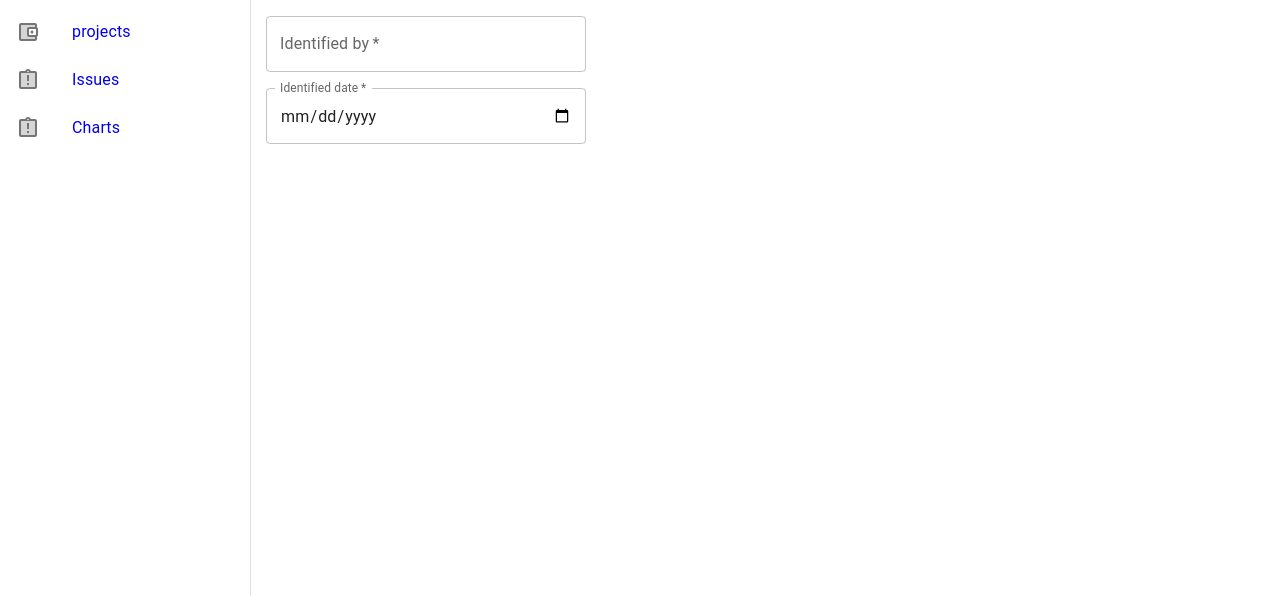
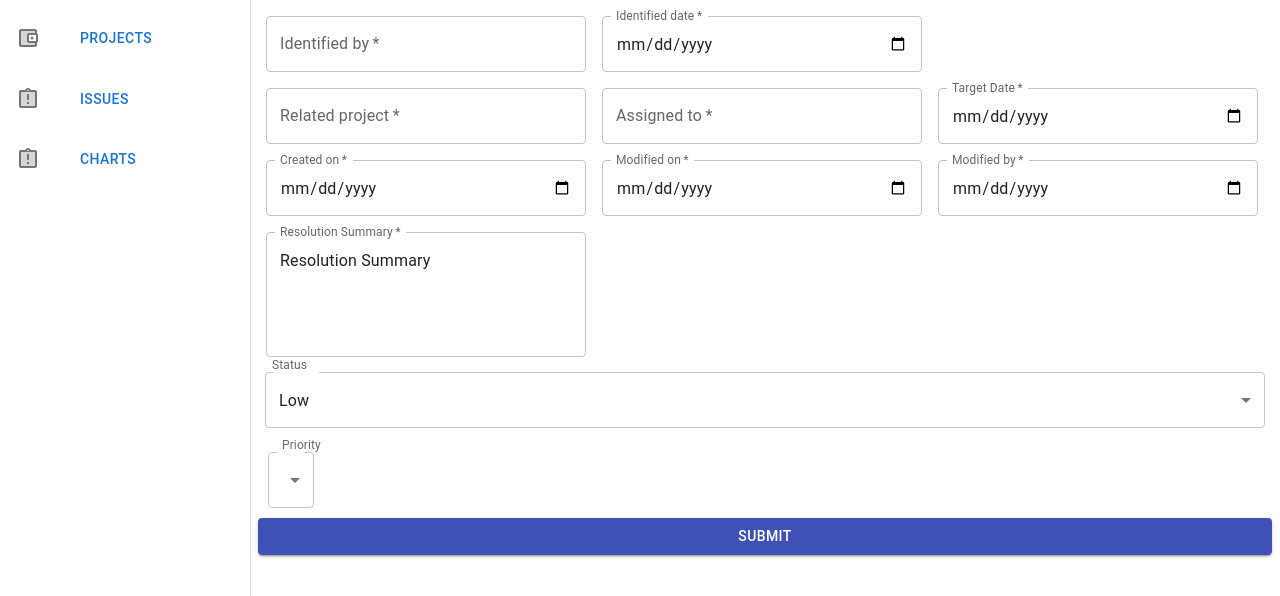
Before and after one commit to tomasojea/BugTrackerView, a React (Create React App) app: page /form in a window 1280 px wide. Shown: the top 596 px of the page. Built offline with nearby package versions, Linux system fonts and the light colour scheme.

Commit message:
Style form

```diff
--- a/src/components/Form.js
+++ b/src/components/Form.js
@@ -5,6 +5,7 @@ import Select from '@mui/material/Select';
 import InputLabel from '@mui/material/InputLabel';
 import MenuItem from '@mui/material/MenuItem';
 import {useState} from "react"
+import Button from "@material-ui/core/Button";
 
 
 function Form(){
@@ -16,30 +17,47 @@ function Form(){
         identified_date:"",
         related_project:"",
         assigned_to:"",
-        status:"",
-        priority:"",
+        status:"Low",
+        priority:"Low",
         target_resolution_date:"",
         created_on:"",
         created_by:""
     })
 
+    const handleSubmit = (e) =>{
+
+        e.preventDefault()
+        fetch('http://localhost:8081/issues',{
+            method:'POST',
+            headers:{"Content-Type":"application/hal+json"},
+            body: JSON.stringify(data)
+        }).then("New issue added")
+        console.log(data.related_project)
+
+
+
+
+    }
     const handleInputChange = (e) => {
         e.preventDefault();
 
         const { name, value } = e.target;
-    setData({
-      ...data,
-      [name]: value,
-    });
+        setData({...data,[name]: value,});
         console.log(data)
   };
     return(
         <Box  component="form"
-               sx={{'& .MuiTextField-root': { margin: 1, width: '40ch' },}}
+               sx={{
+                    '& .MuiTextField-root': { margin: 1, width: '40ch' },
+                    justifyContent: 'flex-end',
+                    display:'flex',
+                    flexDirection: 'column',
+                }}
                noValidate
-               autoComplete="off">
+               autoComplete="off"
+               onSubmit={handleSubmit}>
 
-            <FormControl>
+            <FormControl sx={{display:'flex',flexDirection: 'row',flexWrap: 'wrap',}}>
 
                 <TextField
                   name="identified_by_person_id"
@@ -63,16 +81,20 @@ function Form(){
                   InputLabelProps={{ shrink: true }}
                 />
                 </FormControl>
-                {/*
+                 <FormControl sx={{display:'flex',flexDirection: 'row',flexWrap: 'wrap',}}>
                 <TextField
+                  value={data.related_project}
+                  onChange={handleInputChange}
                   name="related_project"
                   required
                   id="outlined-required"
                   label="Related project"
-                  type="text"
+                  type="number"
                   defaultValue="Related project"
                 />
                 <TextField
+                  value={data.assigned_to}
+                  onChange={handleInputChange}
                   name="assigned_to"
                   required
                   id="outlined-required"
@@ -81,6 +103,8 @@ function Form(){
                   defaultValue="Assigned to"
                 />
                 <TextField
+                  value={data.target_resolution_date}
+                  onChange={handleInputChange}
                   name="target_resolution_date"
                   required
                   id="outlined-required"
@@ -90,6 +114,8 @@ function Form(){
                   InputLabelProps={{ shrink: true }}
                 />
                 <TextField
+                  value={data.created_on}
+                  onChange={handleInputChange}
                   name="created_on"
                   required
                   id="outlined-required"
@@ -99,6 +125,8 @@ function Form(){
                   InputLabelProps={{ shrink: true }}
                 />
                 <TextField
+                  value={data.modified_on}
+                  onChange={handleInputChange}
                   name ="modified_on"
                   required
                   id="outlined-required"
@@ -108,6 +136,8 @@ function Form(){
                   InputLabelProps={{ shrink: true }}
                 />
                 <TextField
+                  value={data.modified_by}
+                  onChange={handleInputChange}
                   name="modified_by"
                   required
                   id="outlined-required"
@@ -117,6 +147,8 @@ function Form(){
                   InputLabelProps={{ shrink: true }}
                 />
                 <TextField
+                  value={data.resolution_summary}
+                  onChange={handleInputChange}
                   name="resolution_summary"
                   required
                   id="outlined-multiline-static"
@@ -127,22 +159,27 @@ function Form(){
                 />
 
             </FormControl>
-            <FormControl style={{minWidth: 120}}>
+            <FormControl style={{minWidth: 120,}}>
                 <InputLabel>Status</InputLabel>
                 <Select
                   name="status"
+                  value={data.status}
+                  onChange={handleInputChange}
                   label="Status"
                   style={{margin:7,}}
                 >
-                  <MenuItem  key="High" value="High">High</MenuItem>
+                  <MenuItem key="High" value="High">High</MenuItem>
                   <MenuItem key="Medium" value="Medium">Medium</MenuItem>
                   <MenuItem key="Low" value="Low">Low</MenuItem>
                 </Select>
 
             </FormControl>
-                <FormControl style={{minWidth: 120}}>
+            <FormControl style={{ alignItems: 'center', flexDirection: 'row', margin:10, }}>
+
                 <InputLabel>Priority</InputLabel>
                 <Select
+                  value={data.priority}
+                  onChange={handleInputChange}
                   name="priority"
                   label="Priority"
                   style={{marginTop:7}}
@@ -153,7 +190,9 @@ function Form(){
                 </Select>
 
             </FormControl>
-             */}
+             <Button variant="contained" color="primary" type="submit">
+                Submit
+             </Button>
         </Box>
 
     )
--- a/src/components/SideBar.js
+++ b/src/components/SideBar.js
@@ -3,6 +3,8 @@ import Paper from '@material-ui/core/Paper';
 import {Link} from "react-router-dom"
 import { makeStyles } from '@material-ui/core'
 import { List, ListItem, ListItemIcon, ListItemButton, ListItemText} from '@mui/material';
+import { Button } from '@mui/material';
+
 import AccountBalanceWalletTwoToneIcon from '@mui/icons-material/AccountBalanceWalletTwoTone';
 import AssignmentLateTwoToneIcon from '@mui/icons-material/AssignmentLateTwoTone';
 
@@ -54,7 +56,7 @@ const useStyles = makeStyles({
                         {item.icon}
                     </ListItemIcon>
                     <ListItemText>
-                        <Link  to={"/" + item.text} style={{ textDecoration: 'none' }}>{item.text}</Link>
+                        <Link  to={"/" + item.text} style={{ textDecoration: 'none' }}><Button>{item.text}</Button></Link>
                     </ListItemText>
                 </ListItem>
 
```
Lines whose indentation alone changed are shown as unchanged.
